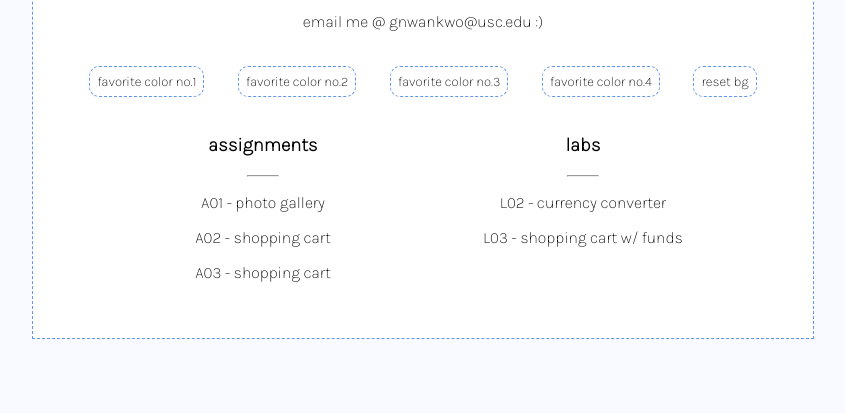
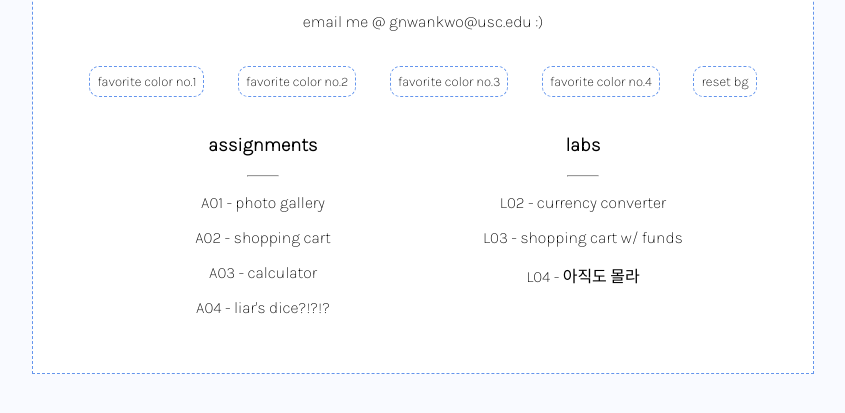
Before and after one commit to uscwebdev/itp301-submissions-gracewithluv, a plain HTML site: page index.html in a window 1280 px wide. Shown: the part 285-698 px from the top of the page, without its empty margins (217-1062 px from the left). Drawn offline with Linux system fonts and the light colour scheme.

Commit message:
Update index.html

```diff
--- a/index.html
+++ b/index.html
@@ -104,14 +104,15 @@
                <hr class="underline">
              <p><a class="links" href="assignment1/index.html">A01 - photo gallery </a></p>
              <p><a class="links" href="assignment2/index.html">A02 - shopping cart </a></p>
-             <p> <a class="links" href="assignment3/index.html">A03 - shopping cart </a></p>
+             <p> <a class="links" href="assignment03/index.html">A03 - calculator </a></p>
+             <p> <a class="links" href="assignment04/index.html">A04 - liar's dice?!?!? </a></p>
 
             </div>
             <div class="column2">
                <h3> labs </h3>
                <hr class="underline">
                <p><a class="links" href="lab02/index.html">L02 - currency converter</a></p>
-               <p><a class="links" href="lab03/index.html">L03 - shopping cart w/ funds </a></p>
+               <p><a class="links" href="lab03/index.html">L03 - shopping cart w/ funds </a></p>  <p><a class="links" href="lab03/index.html">L04 - 아직도 몰라</a></p>
                <p> </p>
             </div>
          </div>
```
